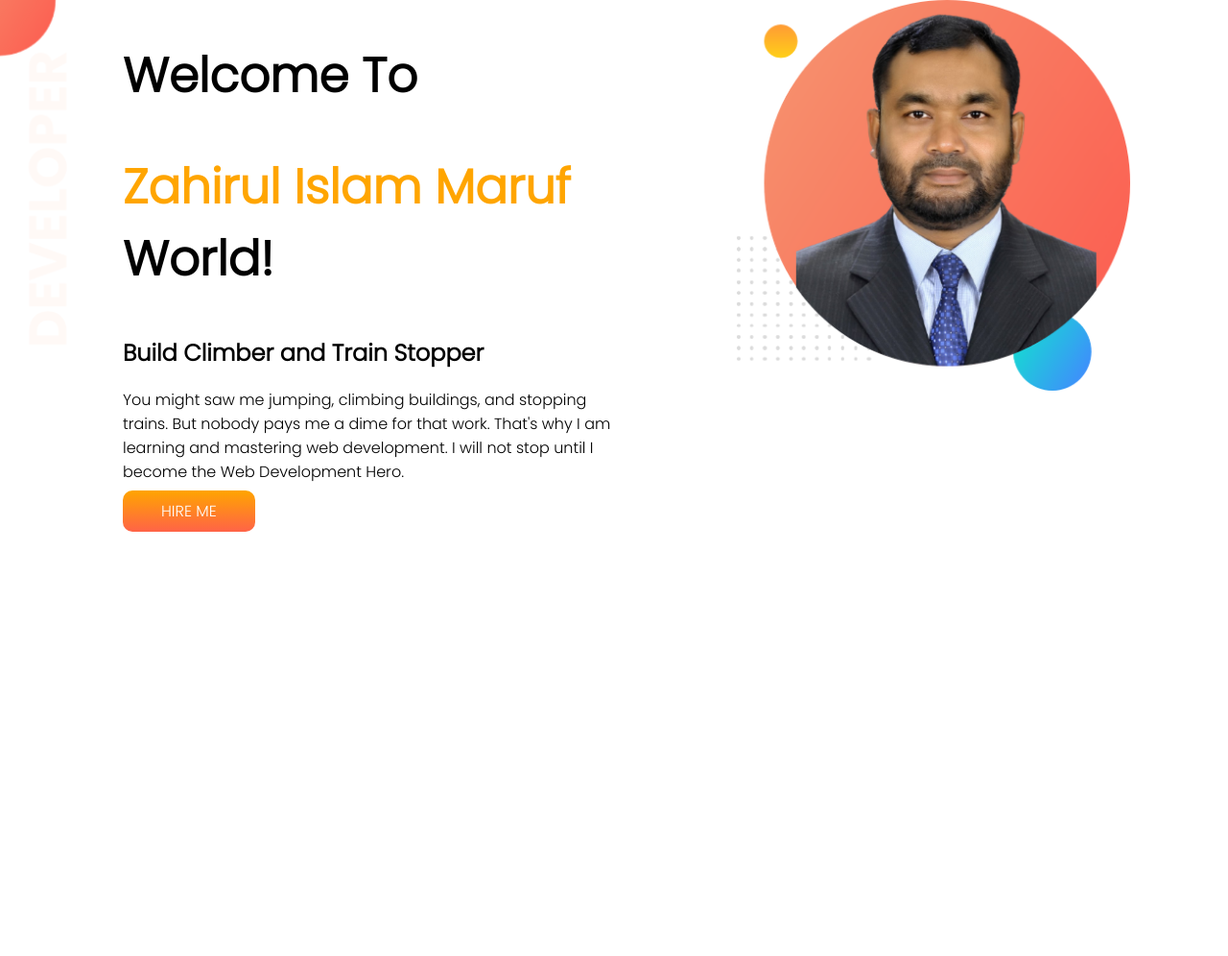
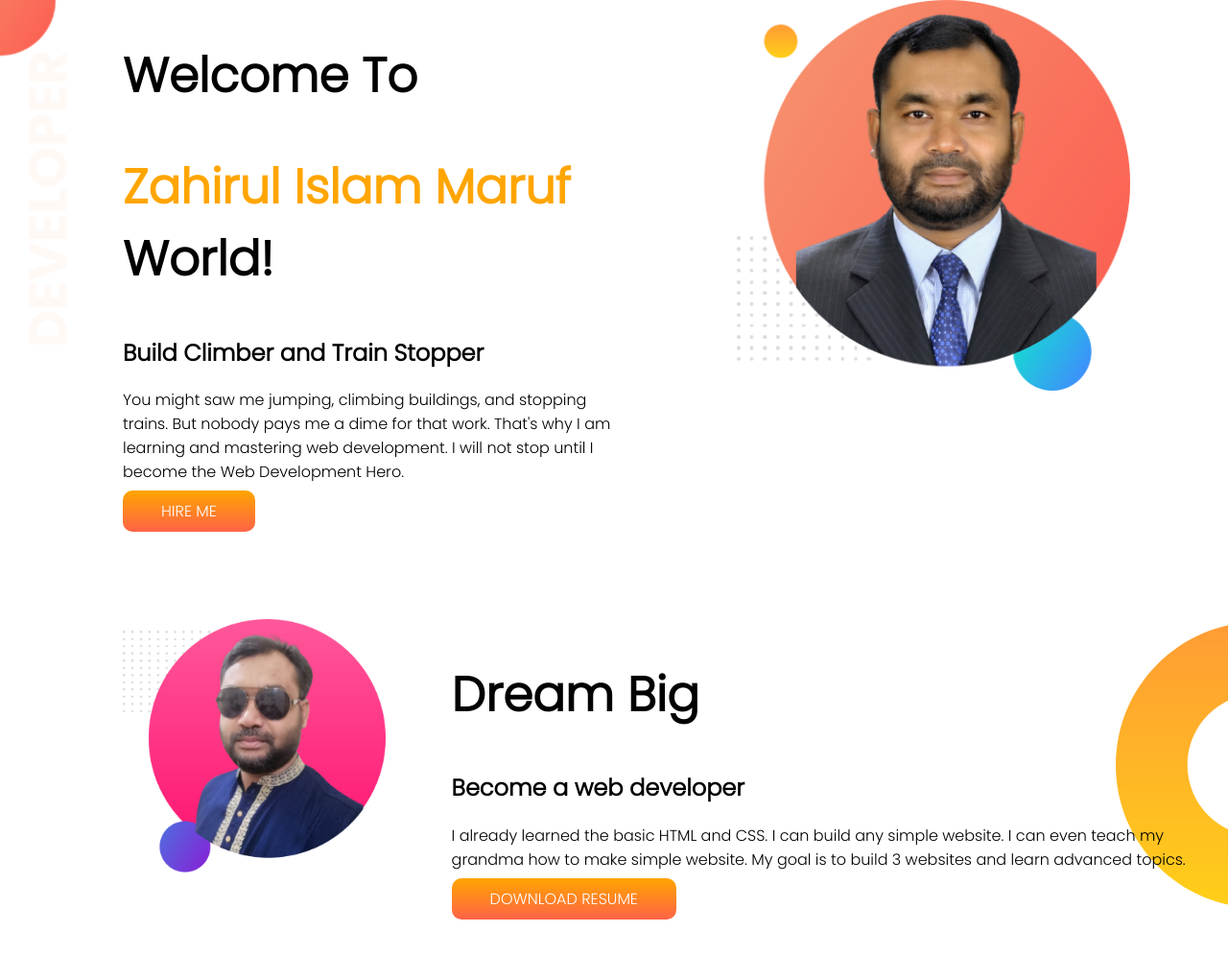
Before and after one commit to Zaifabd/developer-portfolio9, a plain HTML site: page index.html in a window 1280 px wide. Shown: the whole page at 96% size. Before the commit the page ends 800 px from the top, so only its background shows below. Drawn offline with Linux system fonts and the light colour scheme.

Commit message:
dream-big

```diff
--- a/index.html
+++ b/index.html
@@ -28,6 +28,17 @@
         </div>
         <div class="half-widht"><img src="images/Maruf2.png" alt=""></div>
     </section>
+    <section class="dream-big">
+        <div class="half-widht"><img src="images/Maruf1.png" alt=""></div>
+        <div>
+            <h1>Dream Big</h1>
+            <h2>Become a web developer</h2>
+            <p>I already learned the basic HTML and CSS. I can build any simple website. I can even teach my grandma how
+                to make simple website. My goal is to build 3 websites and learn advanced topics.</p>
+            <a class="link-button" target="_blank" href="https://web.programming-hero.com/">DOWNLOAD RESUME</a>
+
+        </div>
+    </section>
 </body>
 
 </html>
--- a/style.css
+++ b/style.css
@@ -13,6 +13,7 @@ h1 {
 
 section {
     display: flex;
+    margin-bottom: 100px;
 }
 
 .half-widht {
@@ -37,3 +38,9 @@ section {
     background-image: url(images/top-banner.png);
     background-repeat: no-repeat;
 }
+
+.dream-big {
+    background-image: url(images/dream-bg.png);
+    background-repeat: no-repeat;
+    background-position: right;
+}
```
